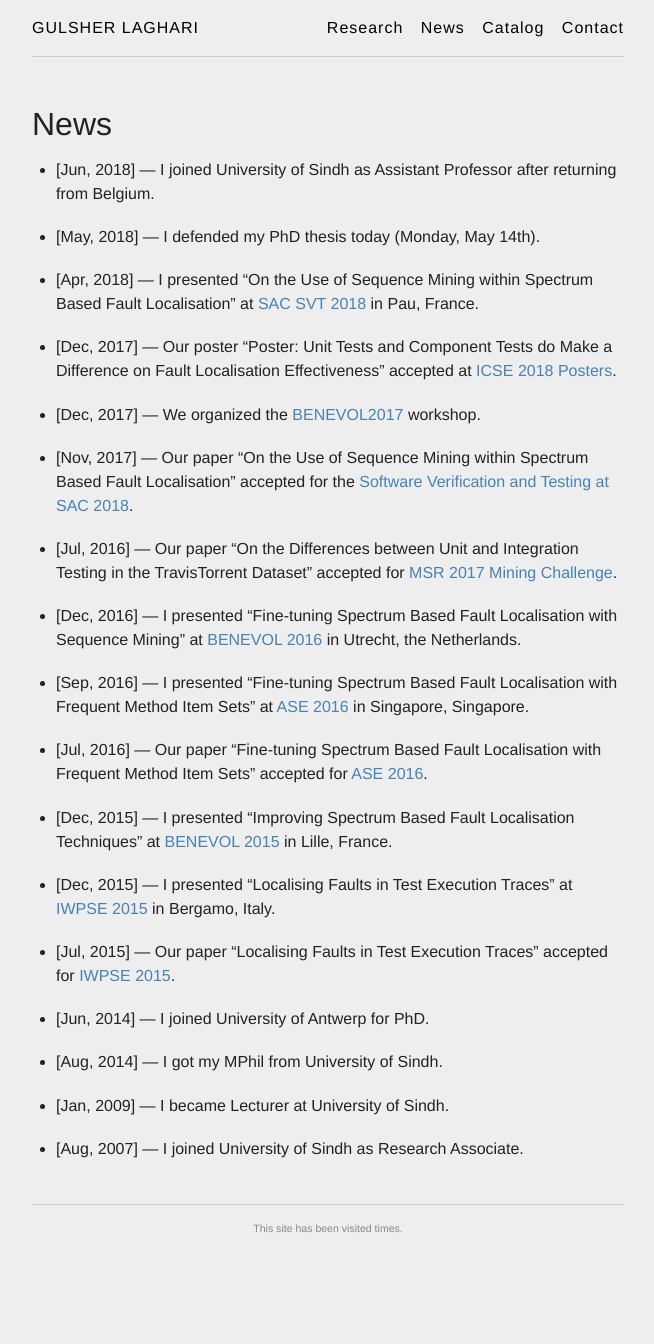
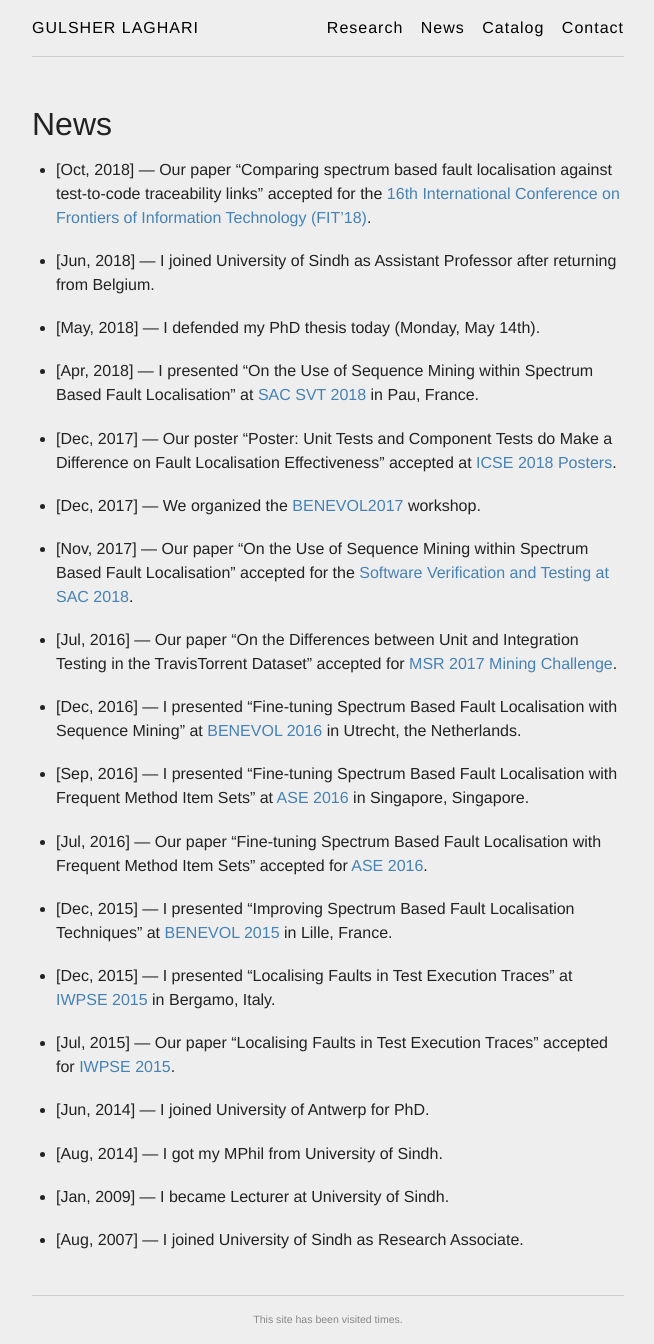
Before and after one commit to glaghari/glaghari.github.io, a Jekyll site: the page built from news.md, in a window 1280 px wide. Shown: the whole page, without its empty margins (312-966 px from the left). Built offline with Jekyll 4.4.1, drawn with Linux system fonts in a browser that asks for light colours; comment, search, counter and statistics services are not loaded; before the commit the page ends 1252 px from its top, so only the background shows below that.

Commit message:
paper update

```diff
--- a/_data/news.yml
+++ b/_data/news.yml
@@ -1,3 +1,6 @@
+- title: "Our paper \"Comparing spectrum based fault localisation against test-to-code traceability links\" accepted for the [16th International Conference on Frontiers of Information Technology (FIT'18)](http://fit.edu.pk)."
+  date:  "Oct, 2018"
+
 - title: "I joined University of Sindh as Assistant Professor after returning from Belgium."
   date:  "Jun, 2018"
 
```
